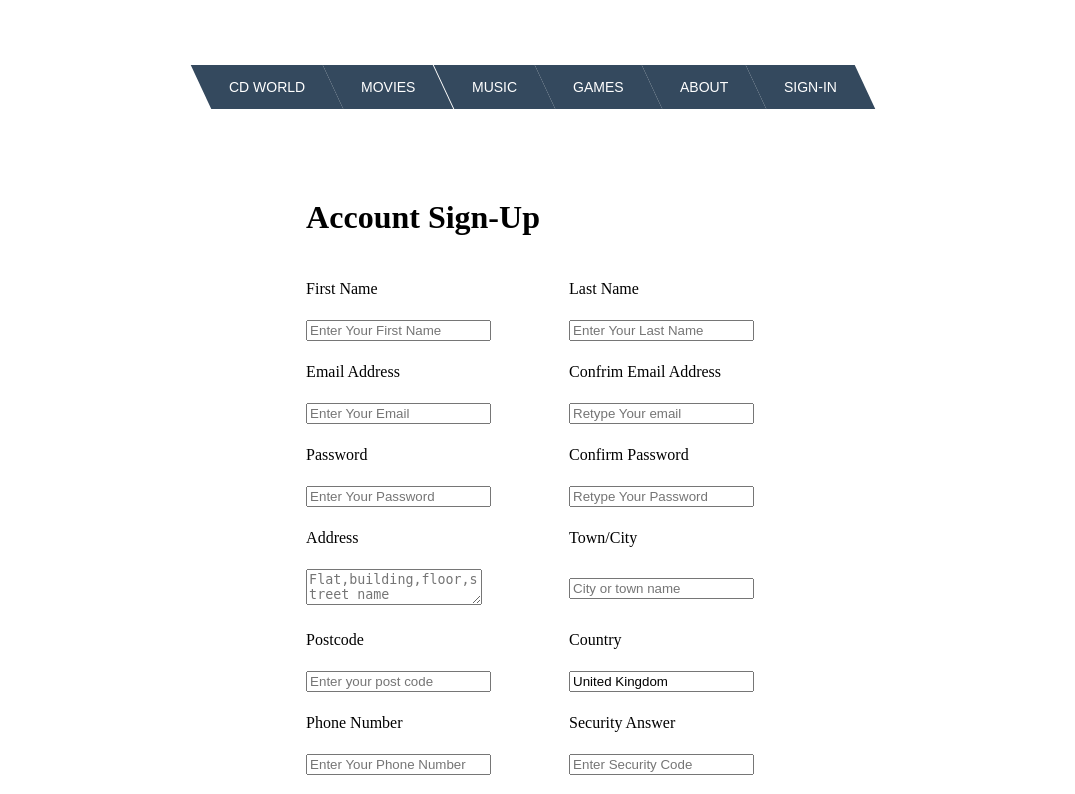
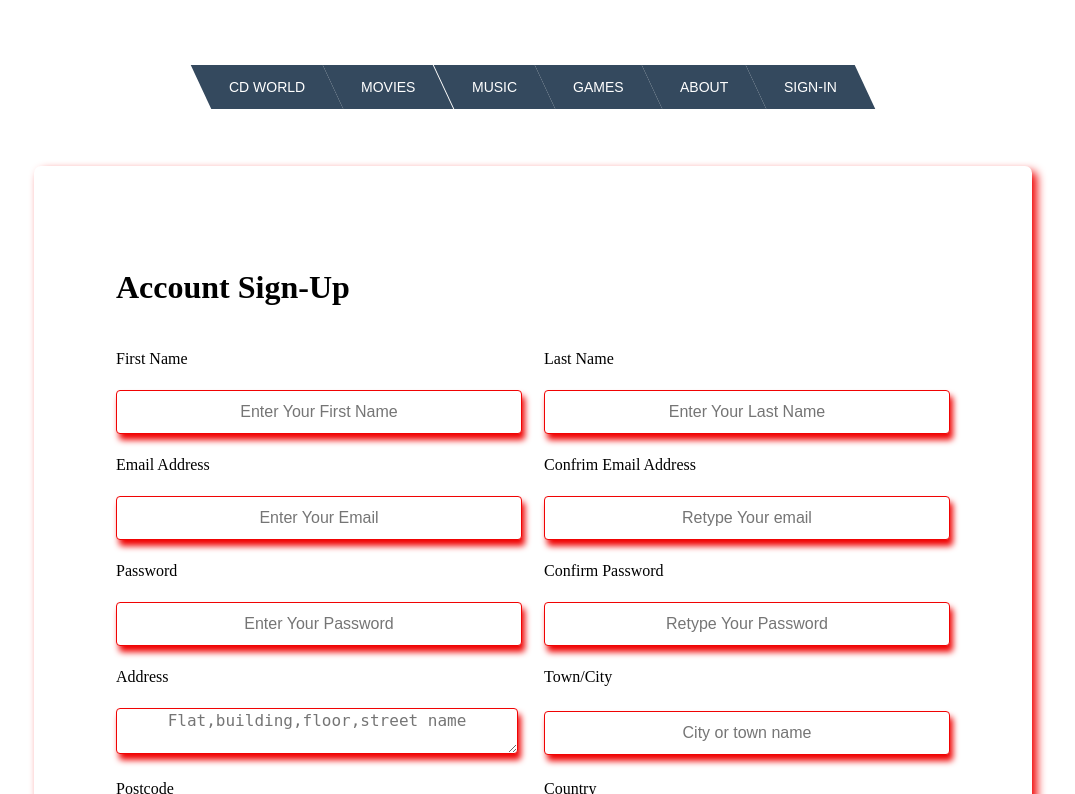
Before and after one commit to SvenBerg2/web-design, a PHP site: page /customer_signup.php in a window 1280 px wide. Shown: the top 794 px of the page, without its empty margins (107-1182 px from the left). Run offline with PHP 8.4, Linux system fonts and the light colour scheme; a stand-in replaces the project's code that opens the database connection.

Commit message:
Update customer_signup.php

```diff
--- a/customer_signup.php
+++ b/customer_signup.php
@@ -4,44 +4,33 @@ session_start();
 require('include/connect.php');
 if (isset($_POST['btncreateaccount']))
 {
-	if (strcmp($_SESSION['code'], $_POST['code'])!=0)
-	{
-		echo "<script>window.alert('Code Does Not Match')</script>";
-	}
-	else
-	{
+//		$txtcustomerid=$_POST['txtcustomerid'];
 		$txtfirstname=$_POST['txtfirstname'];
 		$txtlastname=$_POST['txtlastname'];
 		$txtemail=$_POST['txtemail'];
 		$txtpassword=$_POST['txtpassword'];
 		$txtphone=$_POST['txtphone'];
 		$txtaddress=$_POST['txtaddress'];
+		$txtcity=$_POST['txtcity'];
+		$txtcountry=$_POST['txtcountry'];
+		$txtpostcode=$_POST['txtpostcode'];
 //----------Check Email---------------------------------------------------
 		$checkemail="SELECT * FROM customer WHERE email=$txtemail";
 		$ret=mysqli_query($con,$checkemail);
 		$count=mysqli_num_rows($ret);
-		if ($count !=0)
-		{
-			echo "<script>window.alert('Email Address Already Exist')</script>";
-			echo "<script>window.location='Customer_Registration.php'</script>";
-		}
-		else
-		{
 			$insert="INSERT INTO customer (first_name,last_name,address,city,country,post_code,phone_number,email,password)
 					VALUES ('$txtfirstname','$txtlastname','$txtaddress','$txtcity','$txtcountry','$txtpostcode','$txtphone','$txtemail','$txtpassword')";
-			$ret=mysql_query($InsertCustomer);
-
+			$ret=mysqli_query($con,$insert);
 			if ($ret)
 			{
-				echo "<script>window.alert('Customer Account Successfully Created')</script>";
-				echo "<script>window.location='Customer_Login.php'</script>";
+				echo "<script>window.alert('Account successfully created!')</script>";
+				echo "<script>window.location='customer_signin.php'</script>";
 			}
 			else
 			{
-				echo "<p>Error in Customer Registration :".mysql_error()."</p>";
+				echo "Error:" . $insert . "<br>" . mysqli_error($con);
 			}
-		}
-	}
+
 }
 
 ?><!DOCTYPE html>
@@ -49,16 +38,50 @@ if (isset($_POST['btncreateaccount']))
 <head>
 	<title>Sign-up</title>
 	<link rel="stylesheet" type="text/css" href="style.css">
+	<link rel="stylesheet" type="text/css" href="style1.css">
+	<link rel="stylesheet" type="text/css" href="style2.css">
+	<script>
+	function CheckValidation()
+	{
+		var password=document.getElementById('txtpassword').value;
+		var repassword=document.getElementById('txtrepassword').value;
+		var email=document.getElementById('txtemail').value;
+		var reemail=document.getElementById('txtreemail').value;
+		// check password length----------------------------------------
+		if (password.length < 8 || password.length > 16)
+		{
+			alert('Passowrd length should be between 8 and 16 characters.');
+			return false;
+		};
+		//--------------------------------------------------------------
+
+		// check password-----------------------------------------------
+		if (password != repassword)
+		{
+			alert('Passwords do not match.');
+			return false;
+		};
+		//--------------------------------------------------------------
+
+		// check email--------------------------------------------------
+		if (email != reemail)
+		{
+			alert('Emails do not match');
+			return false;
+		};
+		//--------------------------------------------------------------
+	}
+	</script>
 </head>
 <body>
 <form action="customer_signup.php" method="post" enctype="multipart/form-data">
 <table align="center">
 <tr>
 <td>
-  <ul class="menu cf">
+ <ul class="menu cf">
   <li><a href="home_page.php">CD World</a></li>
   <li>
-    <a href="">Movies</a>
+    <a href="movie.php">Movies</a>
     <ul class="submenu">
       <li><a href="">Action</a></li>
       <li><a href="">Animation</a></li>
@@ -76,7 +99,7 @@ if (isset($_POST['btncreateaccount']))
       <li><a href="">Western</a></li>
     </ul>
   </li>
-  <li><a href="">Music</a>
+  <li><a href="music.php">Music</a>
     <ul class="submenu">
       <li><a href="">Alternative</a></li>
       <li><a href="">Blues</a></li>
@@ -94,7 +117,7 @@ if (isset($_POST['btncreateaccount']))
       <li><a href="">Soundtracks</a></li>
     </ul>
     </li>
-  <li><a href="">Games</a>
+  <li><a href="game.php">Games</a>
     <ul class="submenu">
       <li><a href="">Action</a></li>
       <li><a href="">Adventrue</a></li>
@@ -110,27 +133,37 @@ if (isset($_POST['btncreateaccount']))
       <li><a href="">Sport</a></li>
       <li><a href="">Strategy</a></li>
     </ul>
-  </li>
-  <li><a href="">ABOUT</a></li>
-  <li><a href="customer_signin.php">Sign-In</a></li>
+    </li>
+  	<li><a href="">ABOUT</a></li>
+<?php if (!isset($_SESSION['customer_id']))
+      {
+        echo "<li><a href='customer_signin.php'>Sign-In</a></li>";
+        //echo "<li><a href='customer_signup.php'>Sign-Up</a></li>";
+      }
+      else
+      {
+        echo "<li><a href='logout.php'>Logout</a></li>";
+      }
+?>
 </ul>
 </td>
 </tr>
 </table>
-	<table align="center" cellpadding="10">
+	<table align="center" class="ggwp" cellpadding="10">
 	<tr>
 		<td><h1>Account Sign-Up</h1></td>
 	</tr>
+<!--	<input type="" name="txtcustomerid" value="<?php echo hexdec(uniqid()); ?>"> -->
 	<tr>
 		<td>First Name</td>
 		<td>Last Name</td>
 	</tr>
 	<tr>
 		<td>
-			<input type="text" name="txtfirstname" placeholder="Enter Your First Name" class="" requried/>
+			<input type="text" name="txtfirstname" placeholder="Enter Your First Name" class="textboxd1" requried/>
 		</td>
 		<td>
-			<input type="text" name="txtlastname" placeholder="Enter Your Last Name" class="" requried/>
+			<input type="text" name="txtlastname" placeholder="Enter Your Last Name" class="textboxd1" requried/>
 		</td>
 	</tr>
 	<tr>
@@ -138,42 +171,42 @@ if (isset($_POST['btncreateaccount']))
 		<td>Confrim Email Address</td>
 	</tr>
 	<tr>
-		<td><input type="email" name="txtemail" placeholder="Enter Your Email" class="" requried/></td>
-		<td><input type="email" name="txtreemail" placeholder="Retype Your email" class="" requried/></td>
+		<td><input type="email" name="txtemail" id="txtemail" placeholder="Enter Your Email" class="textboxd1" requried/></td>
+		<td><input type="email" name="txtreemail" id="txtreemail"  placeholder="Retype Your email" class="textboxd1" requried/></td>
 	</tr>
 	<tr>
 		<td>Password</td>
 		<td>Confirm Password</td>
 	</tr>
 	<tr>
-		<td><input type="password" name="txtpassword" placeholder="Enter Your Password"></td>
-		<td><input type="password" name="txtrepassword" placeholder="Retype Your Password"></td>
+		<td><input type="password" name="txtpassword" id="txtpassword" placeholder="Enter Your Password" class="textboxd1" required/></td>
+		<td><input type="password" name="txtrepassword" id="txtrepassword" placeholder="Retype Your Password" class="textboxd1" required/></td>
 	</tr>
 	<tr>
 		<td>Address</td>
 		<td>Town/City</td>
 	</tr>
 	<tr>
-		<td><textarea name="txtaddress" style="width:170px;" class="" placeholder="Flat,building,floor,street name" required/></textarea></td>
-		<td><input type="text" name="txtcity" placeholder="City or town name" required/></td>
+		<td><textarea name="txtaddress" style="width:396px;" class="textboxd1" placeholder="Flat,building,floor,street name" required/></textarea></td>
+		<td><input type="text" name="txtcity" placeholder="City or town name" class="textboxd1" required/></td>
 	</tr>
 	<tr>
 		<td>Postcode</td>
 		<td>Country</td>
 	</tr>
 	<tr>
-		<td><input type="text" name="txtpostcode" placeholder="Enter your post code" required/></td>
-		<td><input type="text" name="txtcountry" value="United Kingdom" required/></td>
+		<td><input type="text" name="txtpostcode" placeholder="Enter your post code" class="textboxd1" required/></td>
+		<td><input type="text" name="txtcountry" class="textboxd1" value="United Kingdom" required/></td>
 	</tr>
 	<tr>
 		<td>Phone Number</td>
-		<td>Security Answer</td>
+<!--	<td>Security Answer</td> -->
 	</tr>
 	<tr>
-		<td><input type="text" name="txtphone" placeholder="Enter Your Phone Number" required/></td>
-		<td><input type="text" name="code" placeholder="Enter Security Code" class="search" required/></td>
+		<td><input type="text" name="txtphone" class="textboxd1" placeholder="Enter Your Phone Number" required/></td>
+<!--	<td><input type="text" name="code" placeholder="Enter Security Code" class="search" required/></td> -->
 	</tr>
-	<tr>
+<!--	<tr>
 		<td colspan="2" align="center">
 		<img src="generatecaptcha.php?rand=<?php echo rand(); ?>" id='captchaimg'/>
 		<a href='javascript: refreshCaptcha();'>Refresh</a>
@@ -185,10 +218,10 @@ if (isset($_POST['btncreateaccount']))
 		}
 		</script>
 		</td>
-	</tr>
+	</tr> -->
 	<tr>
-		<td><input type="submit" name="btncreateaccount" value="Create Account"/>
-		<input type="reset" name="btnclear" value="Clear"/></td>
+		<td><input type="submit" name="btncreateaccount" class="btnd" value="Create Account" onClick="return CheckValidation()"/>
+		<input type="reset" name="btnclear" class="btnd" value="Clear"/></td>
 	</tr>
 	</table>
 </form>
```
